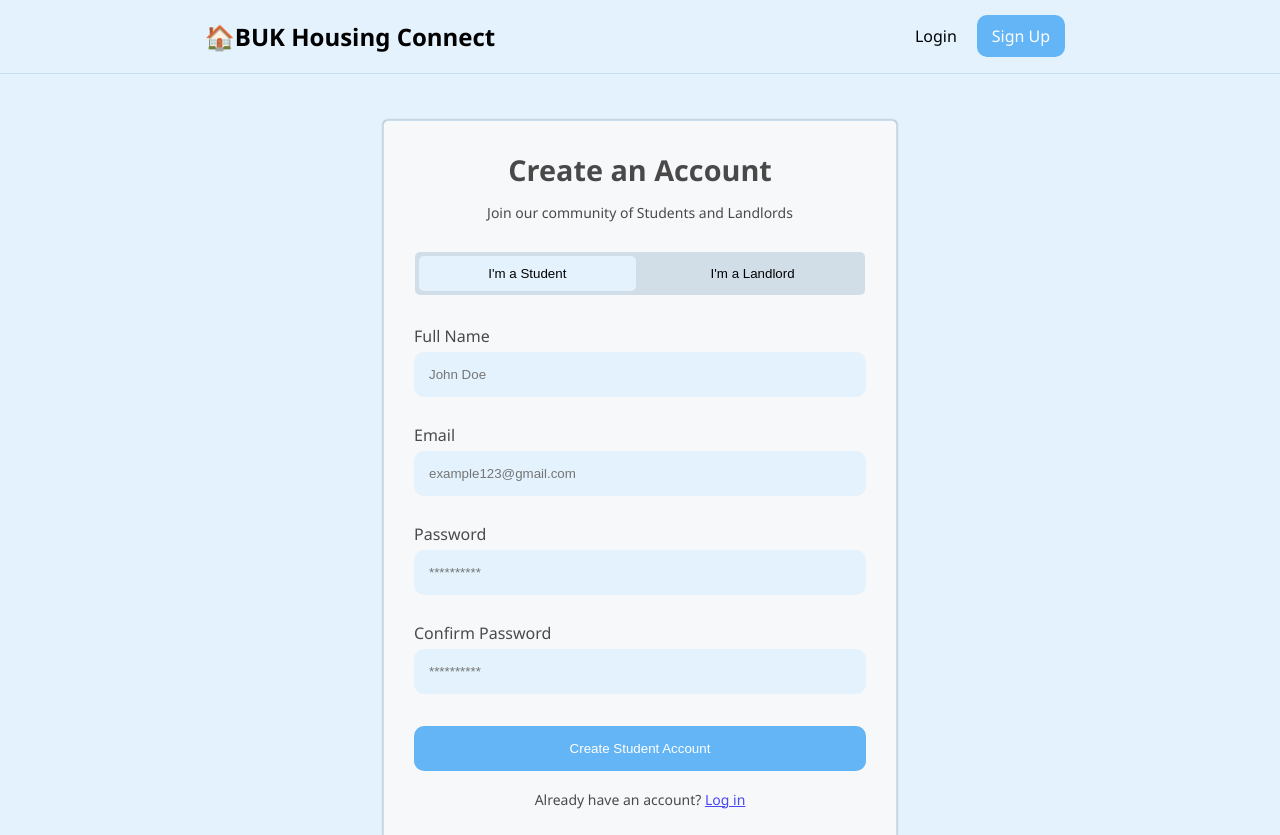
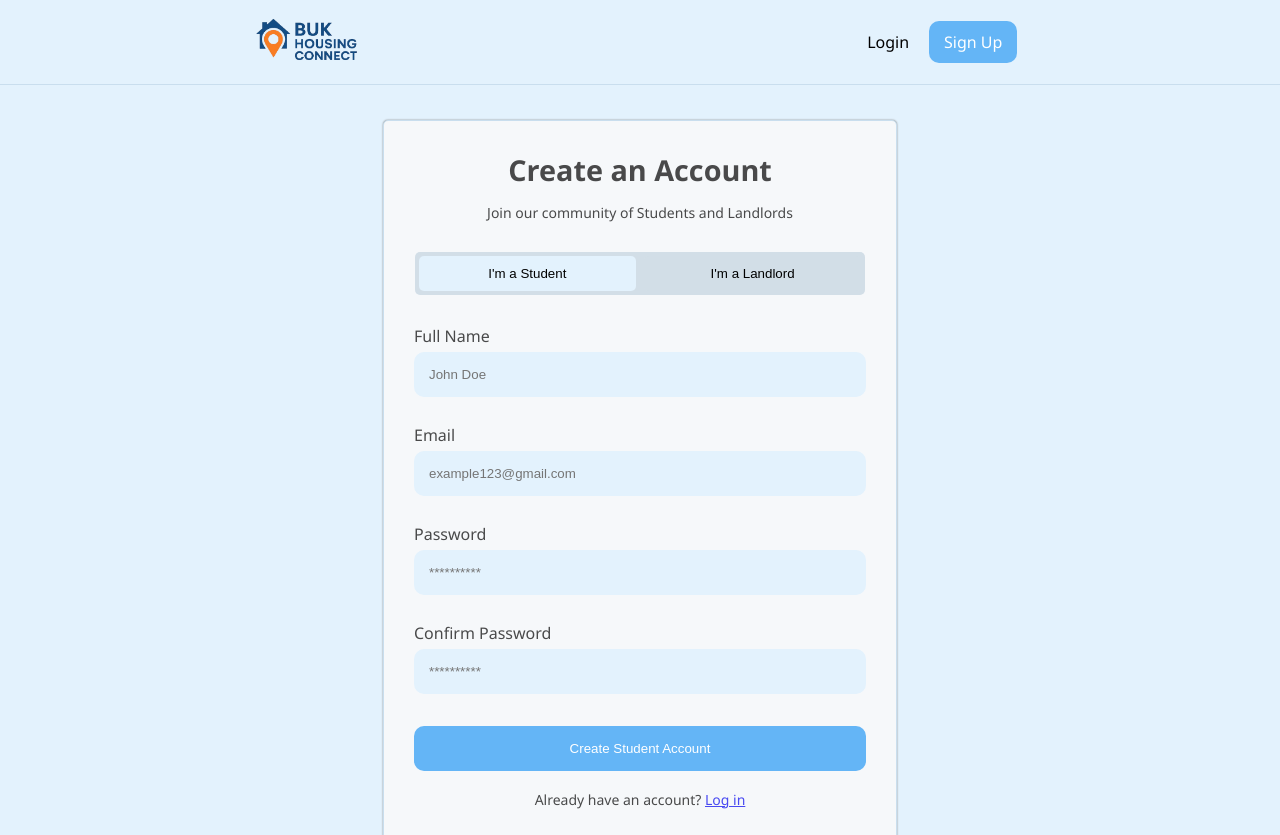
Before and after one commit to Jaybee-01/BUK-Housing-Connect, a plain HTML site: page FrontEnd/signupStudent.html in a window 1280 px wide. Shown: the top 835 px of the page. Drawn offline with Linux system fonts and the light colour scheme.

Commit message:
added logo to my website

```diff
--- a/FrontEnd/signupStudent.html
+++ b/FrontEnd/signupStudent.html
@@ -21,6 +21,7 @@
         align-items: center;
         max-width: 1400px;
         margin: auto;
+        padding: 13px;
         position: fixed;
         left: 0;
         right: 0;
@@ -29,11 +30,15 @@
         color: black;
         z-index: 9999;
         border-bottom: 1px solid #c9deee;
+    }
 
-        a {
-            text-decoration: none;
-            color: black;
-        }
+    header a {
+        text-decoration: none;
+        color: black;
+        width: 10%;
+    }
+    header img {
+        width: 100%;
     }
 
     li a {
@@ -224,7 +229,9 @@
 <body>
     <!-- Navigation Bar -->
     <header>
-        <h2><a href="index.html">🏠BUK Housing Connect</a></h2>
+        <a href="index.html">
+            <img src="./img/main-logo.png" alt="">
+        </a>
         <div id="login">
             <li><a href="loginStudent.html">Login</a></li>
             <li><a href="signupStudent.html" id="signup">Sign Up</a></li>
--- a/FrontEnd/styles.css
+++ b/FrontEnd/styles.css
@@ -21,6 +21,12 @@ header {
     background-color: rgb(241, 242, 245);
     z-index: 9999;
     margin: auto;
+}
+header a {
+    width: 13%;
+}
+header img {
+    width: 100%;
 }
 
 ul {
```
Also changed, not shown: FrontEnd/details.html (+3 -1 lines), FrontEnd/index.html (+3 -1 lines), FrontEnd/loginLandlord.html (+14 -2 lines), FrontEnd/loginStudent.html (+10 -1 lines), FrontEnd/signupLandlord.html (+14 -5 lines), FrontEnd/img/main-logo.png (added).
